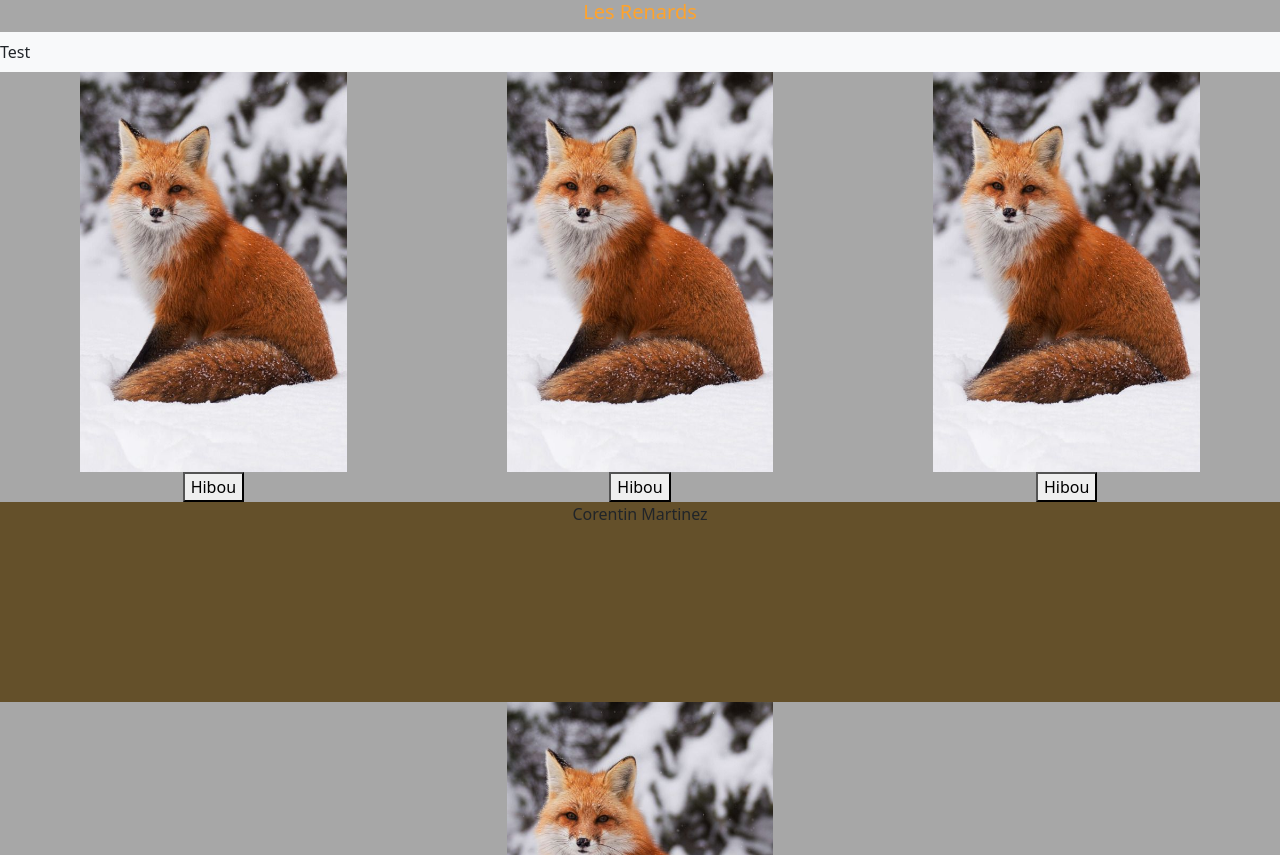
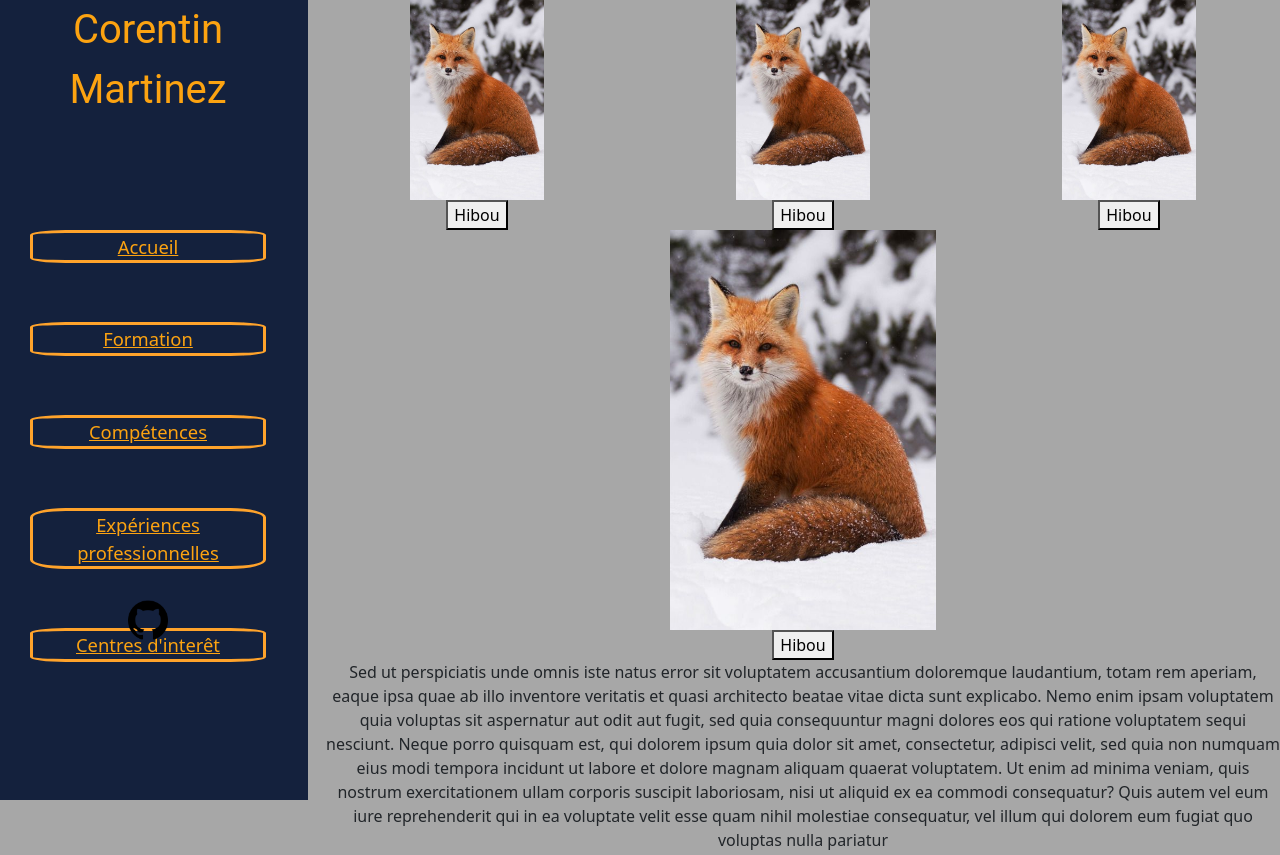
Before and after one commit to Corentin-Martinez/Corentin-Martinez.github.io, a plain HTML site: page index.html in a window 1280 px wide. Shown: the top 855 px of the page. Drawn offline with Linux system fonts and the light colour scheme.

Commit message:
navbar v1

```diff
--- a/css/style.css
+++ b/css/style.css
@@ -15,3 +15,34 @@ h1 {
     height: 200px;
     background-color: rgb(100, 80, 42);
 }
+
+/* navbar */
+.nom {
+    color: #FCA311;
+    font-size: 5vmin;
+    font-family: Roboto;
+
+}
+
+#metier {
+    color: #FCA311;
+    font-size: 2vmin;
+    font-family: Lato;
+}
+
+.section {
+    border-style: solid;
+    border-color: rgb(255, 163, 43);
+    border-radius: 15%;
+    margin: 10%;
+
+}
+
+.lien {
+    color: #FCA311;
+    font-size: medium;
+    text-decoration:underline;
+    position:auto;
+    font-size: 2.3vmin;
+
+}
--- a/index.html
+++ b/index.html
@@ -12,16 +12,55 @@
         <script src="js/Typwrite.js"></script>
         <title>Page Renard</title>
     </head>
-    <body>
-        <h1>Les Renards</h1>
+
+    <!-- Wrapper -->
+    <div class = "row"; background-color = "red">
 
         <!-- Navbar -->
-        <div class="navbar navbar-expand-lg navbar-light bg-light">
-            Test
+        <nav class="col-3" style="background-color:#14213D; height: 100%; position: fixed; display: flex; flex-direction: column;">
+            <div  style="height: 25%;">
+                <p class = "nom"> Corentin Martinez</p>
+                <p id="metier" ></p>
+
+            </div>
+            <div style="height: 50%; display: flex; flex-direction: column; justify-content: space-around;">
+                <div class="section">
+                    <a class="lien active " aria-current="page" href="#">Accueil</a>
+
+                </div>
+                <div class="section">
+                    <a class="lien active" href="#">Formation</a>
+
+                </div>
+                <div class="section">
+                    <a class="lien active" href="#">Compétences</a>
+
+                </div>
+                <div class="section">
+                    <a class="lien active" href="#" tabindex="-1">Expériences professionnelles</a>
+
+                </div>
+                <div class="section">
+                    <a class="lien active" href="#" tabindex="-1">Centres d'interêt</a>
+
+                </div>
+            </div>
+            <div >
+                <a href="https://github.com/Corentin-Martinez/Corentin-Martinez.github.io" style="position: ;">
+                    <img class="fit-picture"
+                    src="Ressources/logo/logo_github.png"
+                    alt="GitHub"
+                    height="40px"/>
+                </a>
+
             </div>
 
+        </nav>
+
+        <!-- content -->
+        <div class="col-9 offset-3" style="position: left;">
+
             <!-- 3 colonnes -->
-        <div class="container-fluid">
             <div class="row">
                 <div class="col-4">
                     <div id=contenuimage>
@@ -29,7 +68,7 @@
                         class="fit-picture"
                         src="Ressources/image/renard.jpg"
                         alt="renard"
-                        height="400px"/>
+                        height="200px"/>
 
                     </div>
                     <button id="changeimg"
@@ -43,7 +82,7 @@
                         class="fit-picture"
                         src="Ressources/image/renard.jpg"
                         alt="renard"
-                        height="400px"/>
+                        height="200px"/>
 
                     </div>
                     <button id="changeimg"
@@ -56,7 +95,7 @@
                         class="fit-picture"
                         src="Ressources/image/renard.jpg"
                         alt="renard"
-                        height="400px"/>
+                        height="200px"/>
 
                     </div>
                     <button
@@ -66,15 +105,8 @@
 
             </div>
 
-        </div>
 
              <!-- Bandeau -->
-        <div class="container-fluid orange">
-            <p class = "nom"> Corentin Martinez</p>
-            <p id="demo"></p>
-
-        </div>
-
             <div id=contenuimage>
                 <img id="imagerenard"
                 class="fit-picture"
@@ -87,12 +119,14 @@
             onclick="changeimage('imagerenard')"
             > Hibou </button>
 
-        <p>Les renards sont des animaux choux</p>
-        <a href="https://github.com/Corentin-Martinez/Corentin-Martinez.github.io">
-            <img class="fit-picture"
-            src="Ressources/logo/logo_github.png"
-            alt="GitHub"
-            height="40px"/>
-        </a>
-    </body>
+            <!-- Text -->
+            <p>
+                Sed ut perspiciatis unde omnis iste natus error sit voluptatem accusantium doloremque laudantium, totam rem aperiam, eaque ipsa quae ab illo inventore veritatis et quasi architecto beatae vitae dicta sunt explicabo. Nemo enim ipsam voluptatem quia voluptas sit aspernatur aut odit aut fugit, sed quia consequuntur magni dolores eos qui ratione voluptatem sequi nesciunt. Neque porro quisquam est, qui dolorem ipsum quia dolor sit amet, consectetur, adipisci velit, sed quia non numquam eius modi tempora incidunt ut labore et dolore magnam aliquam quaerat voluptatem. Ut enim ad minima veniam, quis nostrum exercitationem ullam corporis suscipit laboriosam, nisi ut aliquid ex ea commodi consequatur? Quis autem vel eum iure reprehenderit qui in ea voluptate velit esse quam nihil molestiae consequatur, vel illum qui dolorem eum fugiat quo voluptas nulla pariatur
+            </p>
+
+        </div>
+
+
+
+    </div>
 </html>
--- a/js/Typwrite.js
+++ b/js/Typwrite.js
@@ -1,6 +1,5 @@
 var i = 0;
 var liste_typing = ['Géomaticien','Analyse de données','Développeur Web']
-var txt = 'Lorem ipsum typing effect!'; /* The text */
 var speed = 50; /* The speed/duration of the effect in milliseconds */
 var j = 0
 var activwriter = false
@@ -8,7 +7,7 @@ var activwriter = false
 /* pour un mot*/
 function typeWriter(phrasetapee) {
     if (i < phrasetapee.length) {
-        document.getElementById("demo").innerHTML += phrasetapee.charAt(i);
+        document.getElementById("metier").innerHTML += phrasetapee.charAt(i);
         i++;
         console.log('writing',i);
         Writetime = setTimeout(function(){typeWriter(phrasetapee)}, speed);
@@ -19,7 +18,7 @@ function typeWriter(phrasetapee) {
 function typedeleter(phrase) {
     if (i > 0) {
         //console.log('deleting',i);
-        document.getElementById("demo").innerHTML = phrase.substring(0, i - 1);
+        document.getElementById("metier").innerHTML = phrase.substring(0, i - 1);
         i--;
         //console.log('mot = ',phrase);
         Deletetime = setTimeout(function(){typedeleter(phrase)}, speed);
@@ -51,14 +50,10 @@ function typeWriterListe() {
 
 
 
-/*$(document).ready(function(){
-    $("#demo").ready(typeWriterListe);
-});*/
-
 function playtype() {
     $(document).ready(function(){
         console.log("PLAY TYPE");
-        $("#demo").ready(typeWriterListe);
+        $("#metier").ready(typeWriterListe);
     });
   }
 
```
Lines whose indentation alone changed are shown as unchanged.
